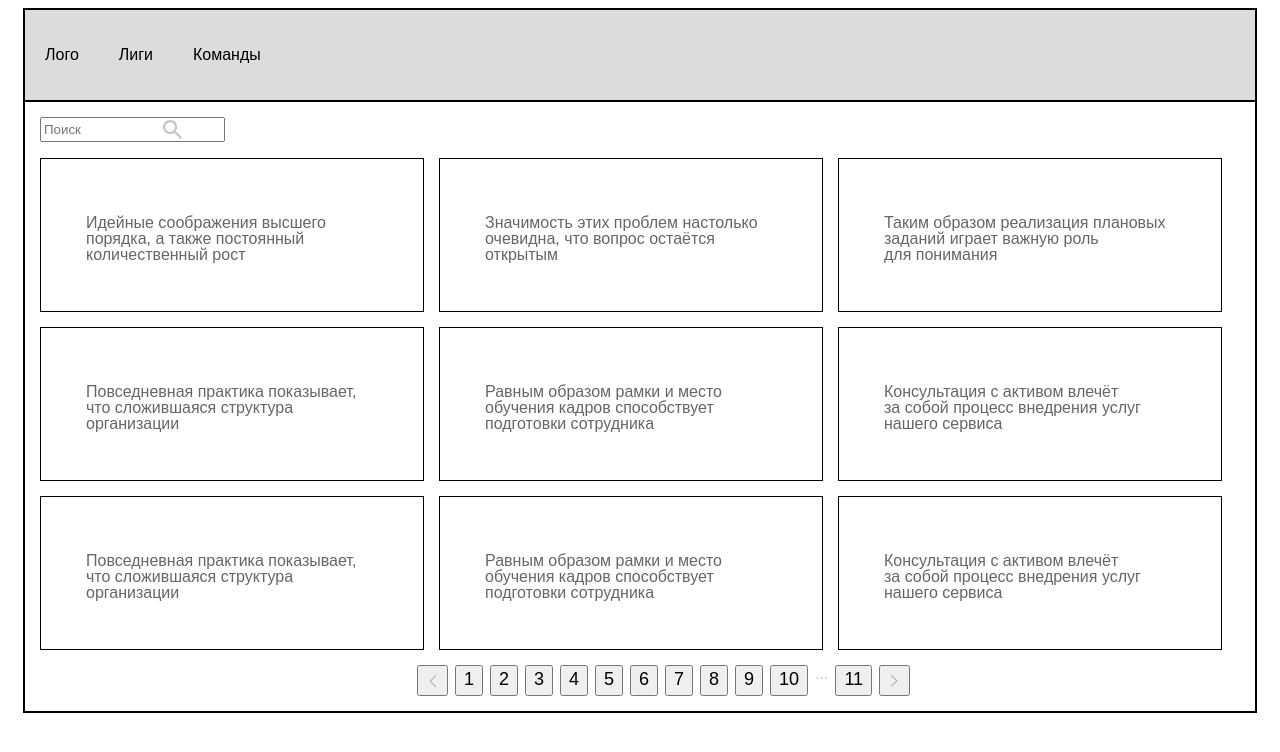
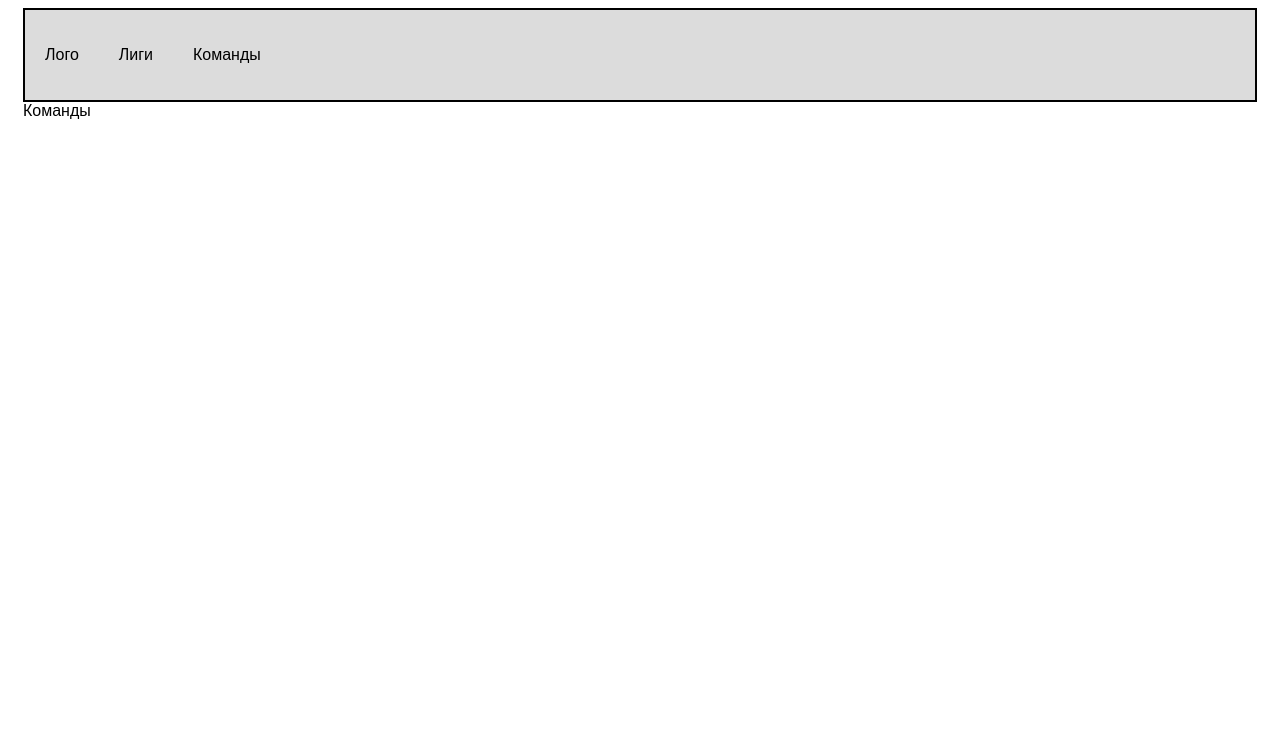
Before and after one commit to NatalyBlum/SoccerStat, a React (Create React App) app: page /teams in a window 1280 px wide. Shown: the top 752 px of the page. Built offline with nearby package versions, Linux system fonts and the light colour scheme.

Commit message:
add route

```diff
--- a/package.json
+++ b/package.json
@@ -8,6 +8,7 @@
     "@testing-library/user-event": "^13.5.0",
     "react": "^18.2.0",
     "react-dom": "^18.2.0",
+    "react-router-dom": "^6.22.0",
     "react-scripts": "5.0.1",
     "web-vitals": "^2.1.4"
   },
--- a/src/App.js
+++ b/src/App.js
@@ -1,12 +1,26 @@
 import React from 'react';
-import PageLayout from './components/page-layout/page-layout';
+// import PageLayout from './components/page-layout/page-layout';
+import { Route, Routes } from 'react-router-dom';
+import Leagues from './components/leagues/leagues';
+import Teams from './components/teams/teams';
+import Header from './components/header/header';
+import Main from './components/main/main';
 import styles from './App.module.css';
-
 
 function App() {
   return (
     <div className={styles.App}>
-      <PageLayout />
+      <div>
+        <Header />
+      </div>
+      <Routes>
+        <Route  path={`/leagues`}
+                element={<Leagues />} />
+        <Route  path={'/teams'}
+                element={<Teams />} />
+        <Route  path={'/*'}
+                element={<Main />} />
+      </Routes>
     </div>
   );
 }
--- a/src/components/header/header.js
+++ b/src/components/header/header.js
@@ -1,10 +1,12 @@
 import React from 'react';
 import styles from './header.module.css';
+import { NavLink } from 'react-router-dom';
 
 function Header() {
 
   return (
     <div className={styles.header}>
+      <nav>
         <ul className={styles.headerList}>
           <li className={styles.headerItem}>
             <a href='/#' className={styles.headerLink}>
@@ -12,16 +14,13 @@ function Header() {
             </a>
           </li>
           <li className={styles.headerItem}>
-          <a href='/#' className={styles.headerLink}>
-            Лиги
-          </a>
+            <NavLink to={'/leagues'} className={styles.headerLink}>Лиги</NavLink>
           </li>
           <li className={styles.headerItem}>
-          <a href='/#' className={styles.headerLink}>
-            Команды
-          </a>
+            <NavLink to={'/teams'} className={styles.headerLink}>Команды</NavLink>
           </li>
         </ul>
+      </nav>
     </div>
   );
 }
--- /dev/null
+++ b/src/components/leagues/leagues.js
@@ -0,0 +1,12 @@
+import React from 'react';
+
+function Leagues() {
+
+  return (
+    <div>
+      Лиги
+    </div>
+  );
+}
+
+export default Leagues;
--- a/src/components/page-layout/page-layout.js
+++ /dev/null
@@ -1,19 +0,0 @@
-import React from 'react';
-import Header from "../header/header";
-import Main from "../main/main";
-
-function PageLayout() {
-
-  return (
-    <div>
-      <div>
-        <Header />
-      </div>
-      <div>
-        <Main />
-      </div>
-    </div>
-  );
-}
-
-export default PageLayout;
--- /dev/null
+++ b/src/components/teams/teams.js
@@ -0,0 +1,12 @@
+import React from 'react';
+
+function Teams() {
+
+  return (
+    <div>
+      Команды
+    </div>
+  );
+}
+
+export default Teams;
--- a/src/index.js
+++ b/src/index.js
@@ -1,12 +1,15 @@
 import React from 'react';
 import ReactDOM from 'react-dom/client';
+import { BrowserRouter as Router} from 'react-router-dom';
 import App from './App';
 import reportWebVitals from './reportWebVitals';
 
 const root = ReactDOM.createRoot(document.getElementById('root'));
 root.render(
   <React.StrictMode>
-    <App />
+    <Router>
+      <App/>
+    </Router>
   </React.StrictMode>
 );
 
```
Also changed, not shown: src/components/leagues/leagues.module.css (added), src/components/teams/teams.module.css (added), 1 other file (tests, documents, lock files or other folders). Lines whose indentation alone changed are shown as unchanged.
